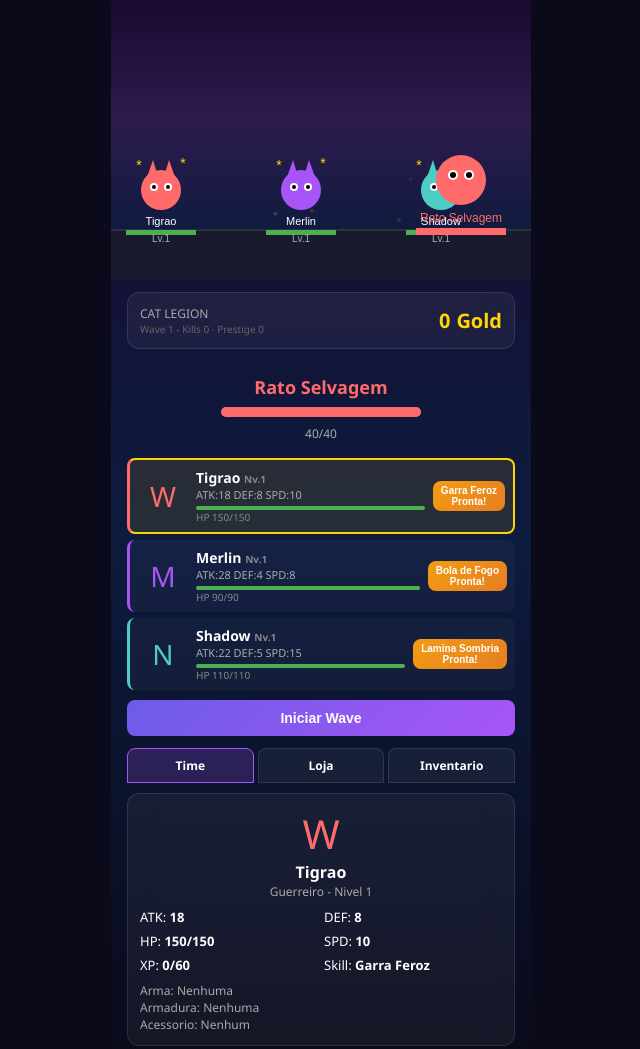
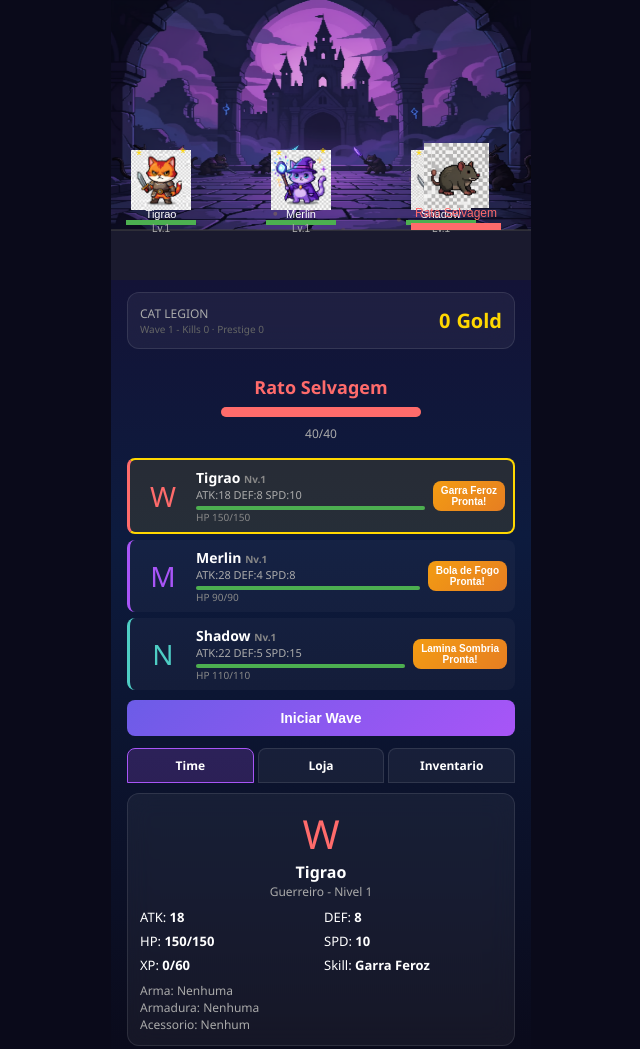
Before and after one commit to ViniciusOdorizziHoppe/Cat-Legion-App, a website: page index.html in a window 1280 px wide. Shown: the whole page, without its empty margins (319-959 px from the left). Drawn offline with Linux system fonts and the light colour scheme.

Commit message:
feat: Assets visuais gerados por IA + integracao no Canvas
- 3 personagens: guerreiro (Tigrao), mago (Merlin), ninja (Shadow)
- Background de arena de batalha estilo fantasia sombria
- Sprite sheet com 9 inimigos em grid 3x3
- Icones de equipamentos (arma, armadura, acessorio)
- Canvas atualizado para usar drawImage com sprites
- Fallback para formas geometricas se imagens nao carregarem
- Gerado via FAL.ai FLUX 2 Klein 9B + prompt engineering

```diff
--- a/index.html
+++ b/index.html
@@ -114,6 +114,8 @@ const Game = {
     {name:'BOSS Dragao Anciao',hp:500,atk:35,def:20,gold:150,xp:120},
   ],
 
+  images: {},
+
   init() {
     this.loadGame();
     this.renderAll();
@@ -121,6 +123,15 @@ const Game = {
     this.ctx = this.canvas.getContext('2d');
     this.resizeCanvas();
     window.addEventListener('resize', () => this.resizeCanvas());
+
+    // Load images
+    const imgNames = ['warrior','mage','ninja','background','enemies','equipment'];
+    imgNames.forEach(name => {
+      const img = new Image();
+      img.src = 'assets/' + name + '.png';
+      this.images[name] = img;
+    });
+
     this.startCanvasLoop();
     this.spawnEnemy();
     this.renderAll();
@@ -147,13 +158,17 @@ const Game = {
     const h = this.canvas.height / (window.devicePixelRatio || 1);
     ctx.clearRect(0, 0, w, h);
 
-    // Sky gradient
-    const skyGrad = ctx.createLinearGradient(0, 0, 0, h-40);
+    // Background image
+    if (this.images['background'] && this.images['background'].complete) {
+      ctx.drawImage(this.images['background'], 0, 0, w, h);
+    } else {
+      const skyGrad = ctx.createLinearGradient(0, 0, 0, h);
       skyGrad.addColorStop(0, '#1a0a2e');
       skyGrad.addColorStop(0.5, '#2d1b4e');
       skyGrad.addColorStop(1, '#0d1b3e');
       ctx.fillStyle = skyGrad;
       ctx.fillRect(0, 0, w, h);
+    }
 
     // Floating ambient particles
     if (!this._particles) this._particles = [];
@@ -183,52 +198,37 @@ const Game = {
     ctx.lineTo(w, h-50);
     ctx.stroke();
 
-    // Cats (draw as colored circles with initials)
+    // Cats (use generated images)
     this.cats.forEach((cat, i) => {
       const alive = cat.hp > 0;
       const x = 50 + i * 140;
-      const y = h - 90;
-      const cls = this.classes[cat.cls];
+      const y = h - 100;
       ctx.globalAlpha = alive ? 1 : 0.3;
 
-      // Cat body
+      // Cat image
+      const imgKey = cat.cls; // 'warrior', 'mage', 'ninja'
+      const img = this.images[imgKey];
+      if (img && img.complete) {
+        const size = 60;
+        ctx.drawImage(img, x - size/2, y - size/2, size, size);
+      } else {
+        // Fallback: colored circle
+        const cls = this.classes[cat.cls];
         ctx.fillStyle = cls.color;
         ctx.beginPath();
-      ctx.arc(x, y, 20, 0, Math.PI * 2);
+        ctx.arc(x, y, 22, 0, Math.PI * 2);
         ctx.fill();
-
-      // Cat ears
-      ctx.beginPath();
-      ctx.moveTo(x-15, y-10);
-      ctx.lineTo(x-8, y-30);
-      ctx.lineTo(x-2, y-10);
-      ctx.fill();
-      ctx.beginPath();
-      ctx.moveTo(x+2, y-10);
-      ctx.lineTo(x+8, y-30);
-      ctx.lineTo(x+15, y-10);
-      ctx.fill();
-
-      // Eyes
-      if (alive) {
         ctx.fillStyle = '#fff';
-        ctx.beginPath(); ctx.arc(x-7, y-3, 4, 0, Math.PI*2); ctx.fill();
-        ctx.beginPath(); ctx.arc(x+7, y-3, 4, 0, Math.PI*2); ctx.fill();
-        ctx.fillStyle = '#000';
-        ctx.beginPath(); ctx.arc(x-7, y-3, 2, 0, Math.PI*2); ctx.fill();
-        ctx.beginPath(); ctx.arc(x+7, y-3, 2, 0, Math.PI*2); ctx.fill();
-      } else {
-        ctx.fillStyle = '#fff';
-        ctx.font = '12px sans-serif';
+        ctx.font = '14px sans-serif';
         ctx.textAlign = 'center';
-        ctx.fillText('X X', x, y);
+        ctx.fillText(cls.icon || '?', x, y + 5);
       }
 
       // Name
       ctx.fillStyle = '#fff';
       ctx.font = '11px sans-serif';
       ctx.textAlign = 'center';
-      ctx.fillText(cat.name, x, y + 35);
+      ctx.fillText(cat.name, x, y + 38);
 
       // HP bar
       if (alive) {
@@ -258,22 +258,34 @@ const Game = {
 
     // Enemy
     if (this.enemy && this.enemy.hp > 0) {
-      const ex = w - 70;
-      const ey = h - 100;
+      const ex = w - 75;
+      const ey = h - 105;
+      const eImg = this.images['enemies'];
 
-      // Enemy body
+      if (eImg && eImg.complete) {
+        // Draw enemy from sprite sheet based on tier
+        const tier = Math.min(Math.floor((this.wave-1)/3), 8);
+        const cols = 3;
+        const rows = 3;
+        const sx = (tier % cols) * (eImg.width / cols);
+        const sy = Math.floor(tier / cols) * (eImg.height / rows);
+        const sw = eImg.width / cols;
+        const sh = eImg.height / rows;
+        const size = 65;
+        ctx.drawImage(eImg, sx, sy, sw, sh, ex - size/2, ey - size/2, size, size);
+      } else {
+        // Fallback
         ctx.fillStyle = '#ff6b6b';
         ctx.beginPath();
         ctx.arc(ex, ey, 25, 0, Math.PI * 2);
         ctx.fill();
-
-      // Enemy eyes
         ctx.fillStyle = '#fff';
         ctx.beginPath(); ctx.arc(ex-8, ey-5, 5, 0, Math.PI*2); ctx.fill();
         ctx.beginPath(); ctx.arc(ex+8, ey-5, 5, 0, Math.PI*2); ctx.fill();
         ctx.fillStyle = '#000';
         ctx.beginPath(); ctx.arc(ex-8, ey-5, 3, 0, Math.PI*2); ctx.fill();
         ctx.beginPath(); ctx.arc(ex+8, ey-5, 3, 0, Math.PI*2); ctx.fill();
+      }
 
       // Enemy name
       ctx.fillStyle = '#ff6b6b';
@@ -283,8 +295,8 @@ const Game = {
 
       // Hit particles when enemy damaged
       if (this.enemyFlash > 0) {
-        ctx.fillStyle = 'rgba(255,255,255,0.5)';
-        ctx.beginPath(); ctx.arc(ex, ey, 28, 0, Math.PI*2); ctx.fill();
+        ctx.fillStyle = 'rgba(255,255,255,0.6)';
+        ctx.beginPath(); ctx.arc(ex, ey, 35, 0, Math.PI*2); ctx.fill();
         this.enemyFlash--;
       }
 
```
Also changed, not shown: assets/background.png (added), assets/enemies.png (added), assets/equipment.png (added), assets/mage.png (added), assets/ninja.png (added), assets/warrior.png (added). Lines whose indentation alone changed are shown as unchanged.
